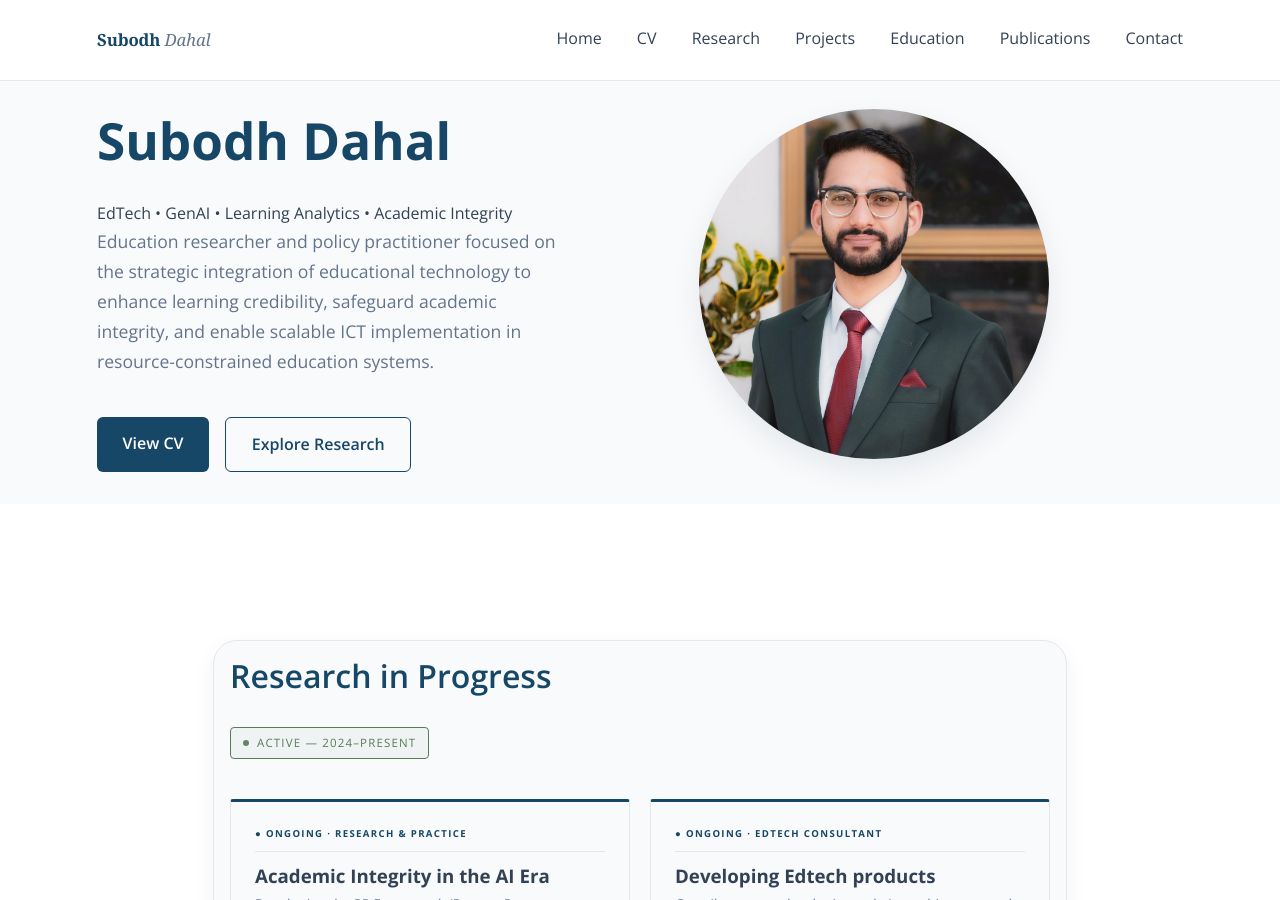
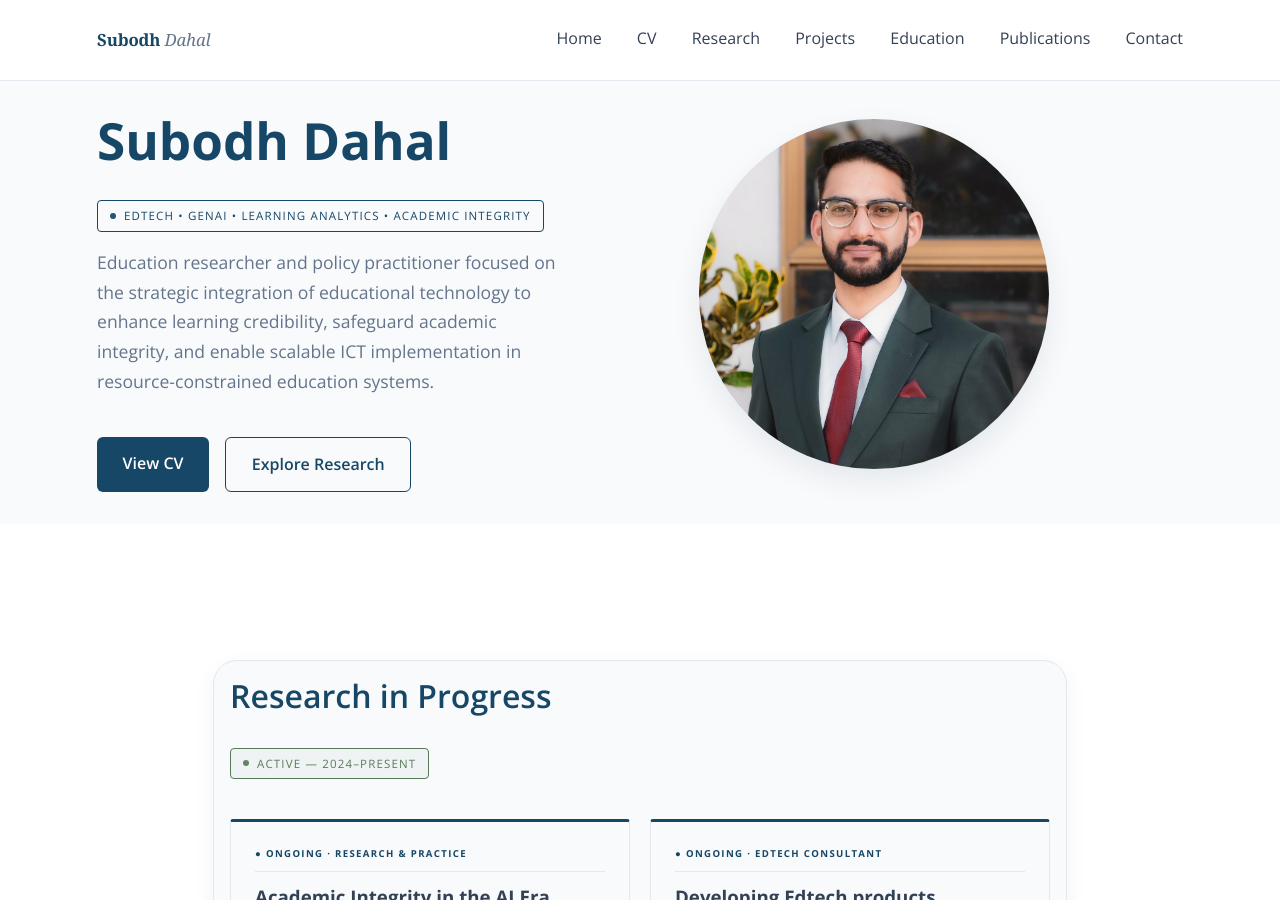
Before and after one commit to dahalsubodh/dahalsubodh.github.io, a Jekyll site: the page built from index.md, in a window 1280 px wide and 900 px high. Built offline with Jekyll 4.4.1, drawn with Linux system fonts in a browser that asks for light colours.

Commit message:
Update hero.html

```diff
--- a/_includes/hero.html
+++ b/_includes/hero.html
@@ -5,7 +5,7 @@
   <span class="hero-name">Subodh Dahal</span>
 </h1>
 
-       <span class="status-badge.pulse-blue">
+       <span class="status-badge pulse-blue">
   <span class="status-dot"></span>
   EdTech • GenAI • Learning Analytics • Academic Integrity
 </span>
```
